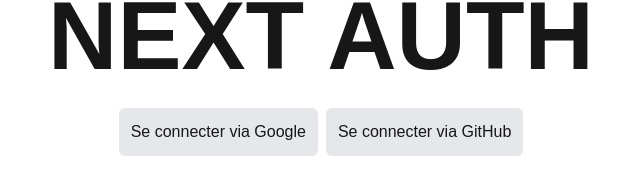
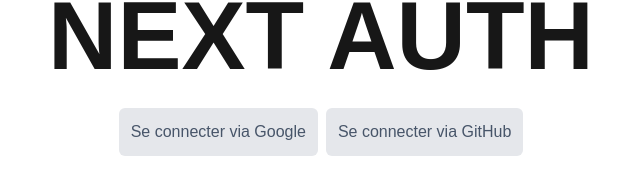
Before and after one commit to Acrazie/AuthSpeedRun, a Next.js app in the folder authspeedrun/: page /SignIn in a window 1280 px wide. Shown: the part 328-522 px from the top of the page, without its empty margins (319-959 px from the left). Built offline with nearby package versions, Linux system fonts and the light colour scheme; no server answers.

Commit message:
upload new credentials for Oauth google and Github

```diff
--- a/authspeedrun/app/SignIn/page.tsx
+++ b/authspeedrun/app/SignIn/page.tsx
@@ -3,14 +3,17 @@
 import { signIn } from "next-auth/react";
 import { useSession } from "next-auth/react";
 import { useRouter } from "next/navigation";
+import { useEffect } from "react";
 
 export default function SignIn() {
   const router = useRouter();
   const { data: session } = useSession();
 
-  if (session) {
-    router.push("/");
-  }
+  useEffect(() => {
+    if (session) {
+      router.push("/");
+    }
+  }, [session, router]);
 
   return (
     <>
@@ -22,13 +25,13 @@ export default function SignIn() {
         <div className="flex items-center gap-2">
           <button
             onClick={() => signIn("google")}
-            className="bg-gray-200 hover:bg-gray-300 rounded-md p-3 "
+            className="bg-gray-200 hover:bg-gray-300 rounded-md p-3 text-slate-600 font-medium"
           >
             Se connecter via Google
           </button>
           <button
             onClick={() => signIn("github")}
-            className="bg-gray-200 hover:bg-gray-300 rounded-md p-3 "
+            className="bg-gray-200 hover:bg-gray-300 rounded-md p-3 text-slate-600 font-medium"
           >
             Se connecter via GitHub
           </button>
```
